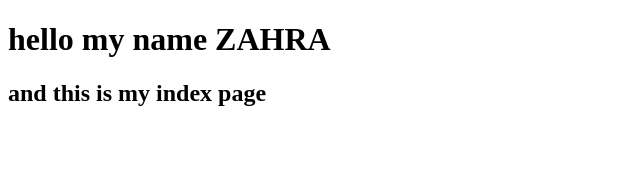
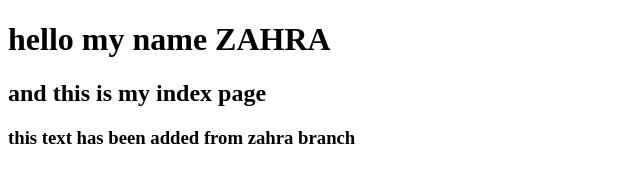
Before and after one commit to ahra3/zahra3-contribution, a plain HTML site: page index.html in a window 1280 px wide. Shown: the whole page, without its empty margins (0-640 px from the left). Drawn offline with Linux system fonts and the light colour scheme.

Commit message:
Update index.html

```diff
--- a/index.html
+++ b/index.html
@@ -8,5 +8,6 @@
 <body>
     <h1>hello my name ZAHRA</h1>
     <h2>and this is my index page </h2>
+    <h3> this text has been added from zahra branch</h3>
 </body>
 </html>
```
